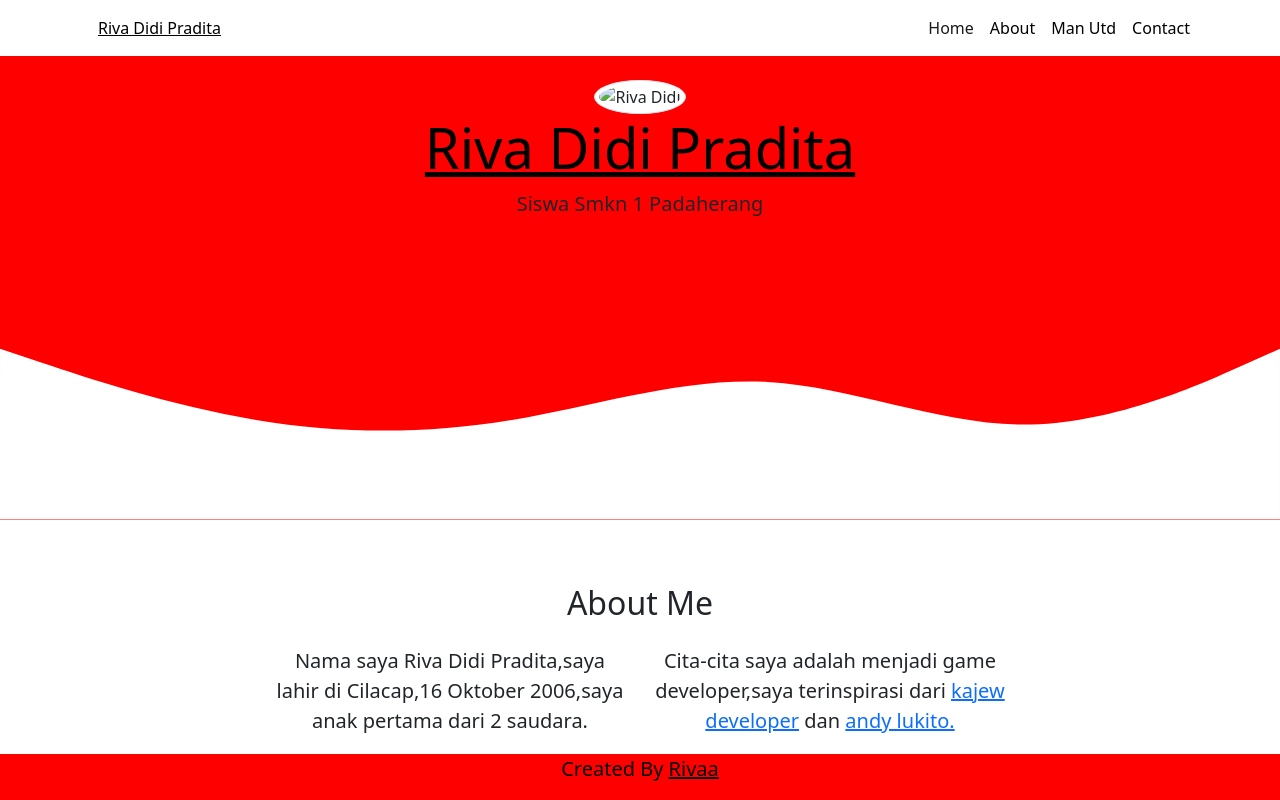
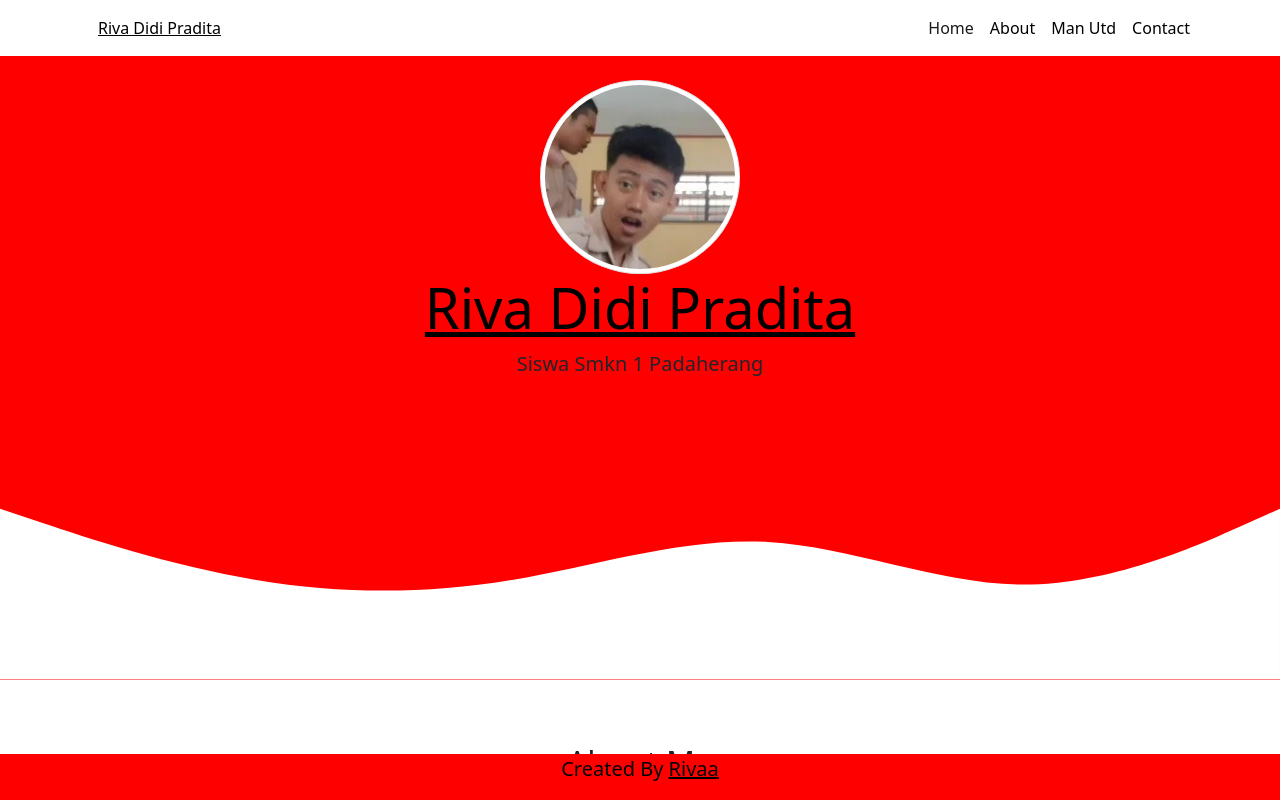
Before and after one commit to Rivaa/Rivaa, a plain HTML site: page index.html in a window 1280 px wide. Shown: the top 800 px of the page. Drawn offline with nearby package versions, Linux system fonts and the light colour scheme.

Commit message:
Update index.html

```diff
--- a/index.html
+++ b/index.html
@@ -36,7 +36,7 @@
       </nav>
       <!--jumbotron-->
       <section class="jumbotron text-center" id="home">
-        <img src="img/foto.jpg" class="rounded-circle img-thumbnail" alt="Riva Didi" width="200">
+        <img src="foto.jpg" class="rounded-circle img-thumbnail" alt="Riva Didi" width="200">
         <h1 class="display-4"><a href="https://instagram.com/__rivaa16">Riva Didi Pradita</a></h1>
         <p class="lead">Siswa Smkn 1 Padaherang</p>
         <svg xmlns="http://www.w3.org/2000/svg" viewBox="0 0 1440 320"><path fill="#ffffff" fill-opacity="1" d="M0,128L48,144C96,160,192,192,288,208C384,224,480,224,576,208C672,192,768,160,864,165.3C960,171,1056,213,1152,213.3C1248,213,1344,171,1392,149.3L1440,128L1440,320L1392,320C1344,320,1248,320,1152,320C1056,320,960,320,864,320C768,320,672,320,576,320C480,320,384,320,288,320C192,320,96,320,48,320L0,320Z"></path></svg>
```
